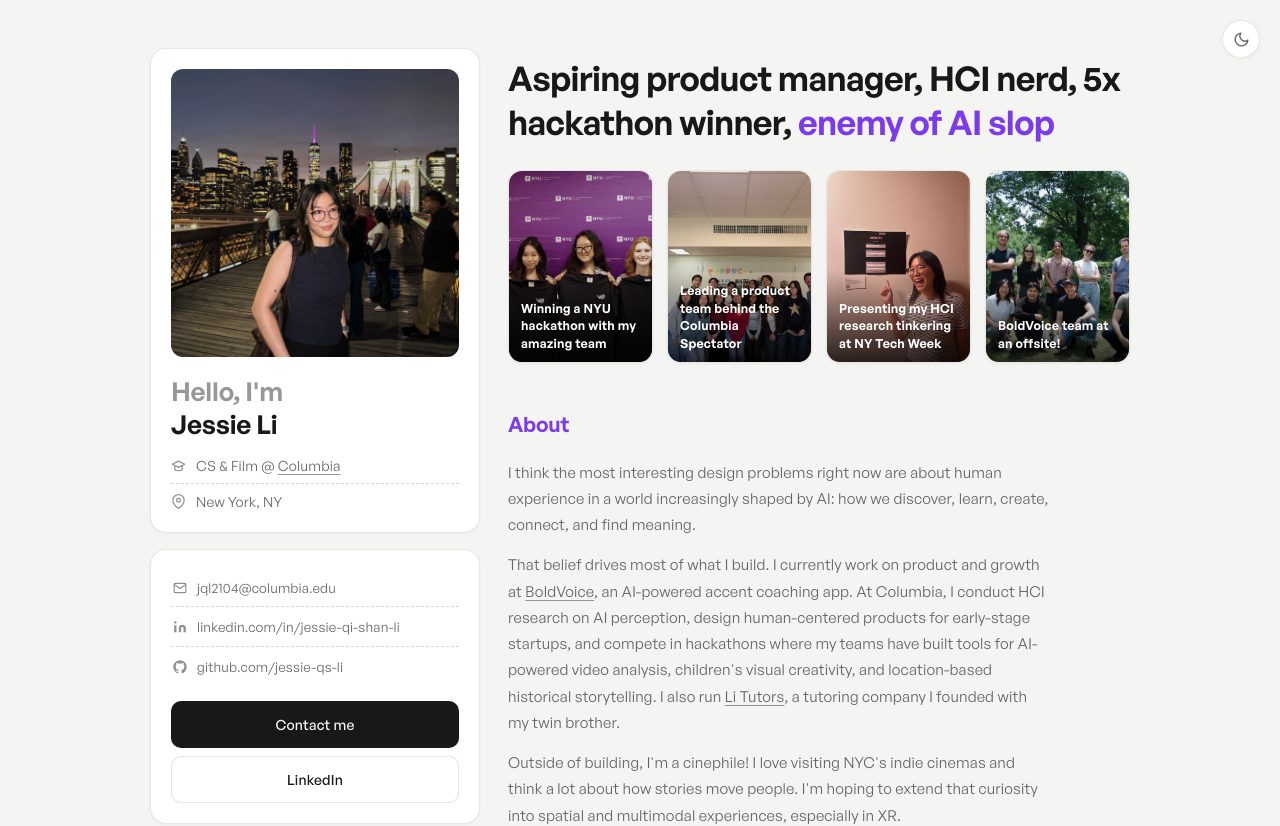
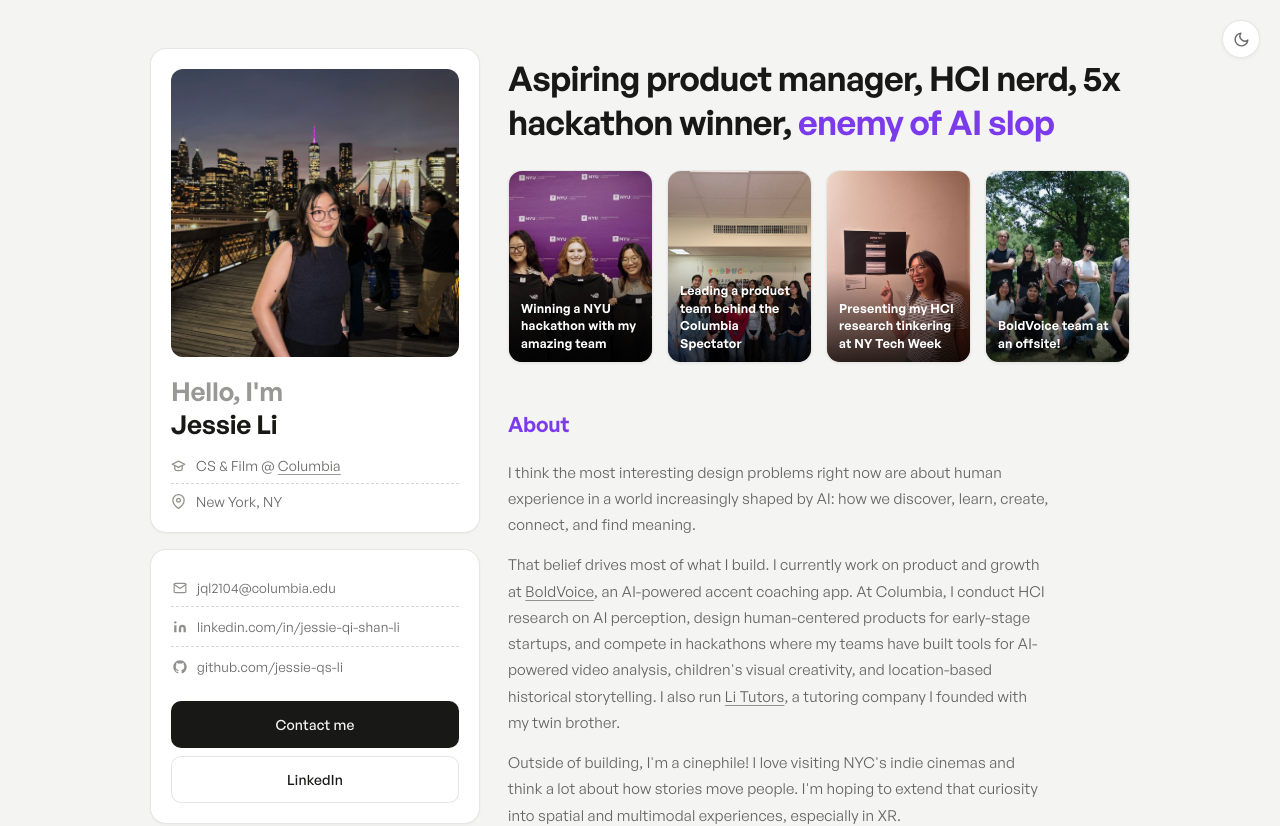
Before and after one commit to jessie-qs-li/portfolio, a Next.js app: page / in a window 1280 px wide. Shown: the top 826 px of the page. Built offline with nearby package versions, Linux system fonts and the light colour scheme; no server answers.

Commit message:
Bias NYU hackathon photo crop to right edge so Jessie is visible

```diff
--- a/app/page.tsx
+++ b/app/page.tsx
@@ -15,7 +15,7 @@ const EXPERIENCE = [
 ]
 
 const PHOTOS = [
-  { src: "/photos/nyu-hackathon.jpg", caption: "Winning a NYU hackathon with my amazing team" },
+  { src: "/photos/nyu-hackathon.jpg", caption: "Winning a NYU hackathon with my amazing team", pos: "100% center" },
   { src: "/photos/spectator-team.jpg", caption: "Leading a product team behind the Columbia Spectator" },
   { src: "/photos/tech-week.jpg", caption: "Presenting my HCI research tinkering at NY Tech Week" },
   { src: "/photos/boldvoice-offsite.jpg", caption: "BoldVoice team at an offsite!" },
@@ -83,7 +83,7 @@ export default function Home() {
           <div className="photo-strip fade-in">
             {PHOTOS.map(p => (
               <figure className="photo-card" key={p.src}>
-                <Image src={p.src} alt={p.caption} width={700} height={933} />
+                <Image src={p.src} alt={p.caption} width={700} height={933} style={p.pos ? { objectPosition: p.pos } : undefined} />
                 <figcaption className="photo-caption">{p.caption}</figcaption>
               </figure>
             ))}
```
